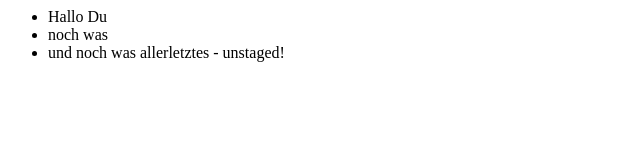
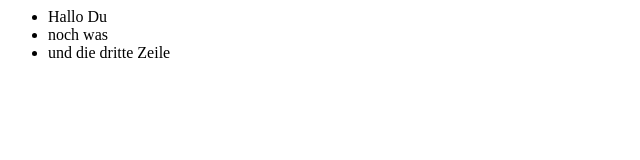
Before and after one commit to cars-ten/myband, a plain HTML site: page index.html in a window 1280 px wide. Shown: the whole page, without its empty margins (0-640 px from the left). Drawn offline with Linux system fonts and the light colour scheme.

Commit message:
eine drei- zeilige Beschreibung.

```diff
--- a/index.html
+++ b/index.html
@@ -5,7 +5,7 @@
 		<ul>
 			<li>Hallo Du</li>
 			<li>noch was</li>
-			<li>und noch was allerletztes - unstaged!</li>
+			<li>und die dritte Zeile</li>
 		</ul>
 	</div>
 </body>
```
